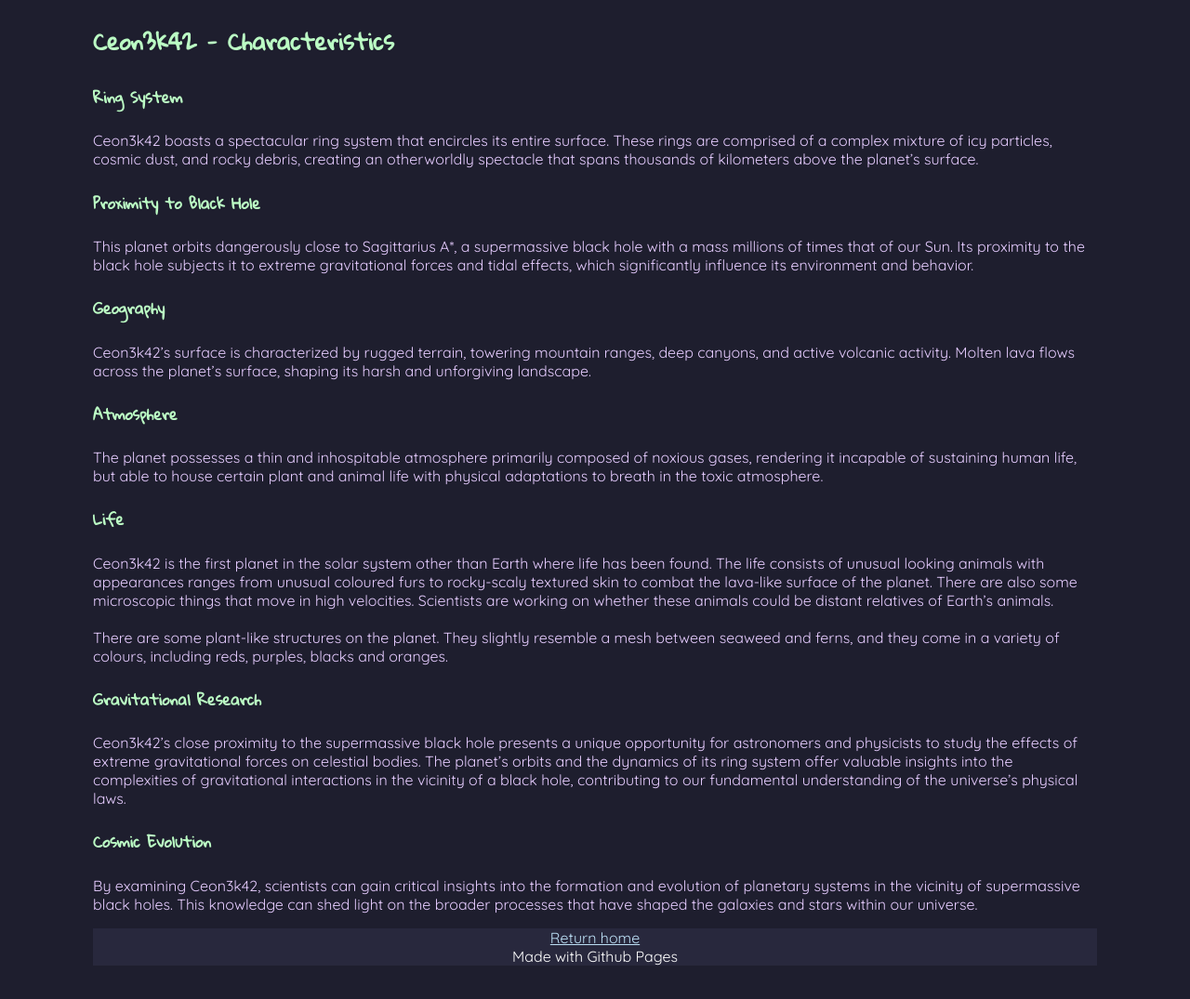
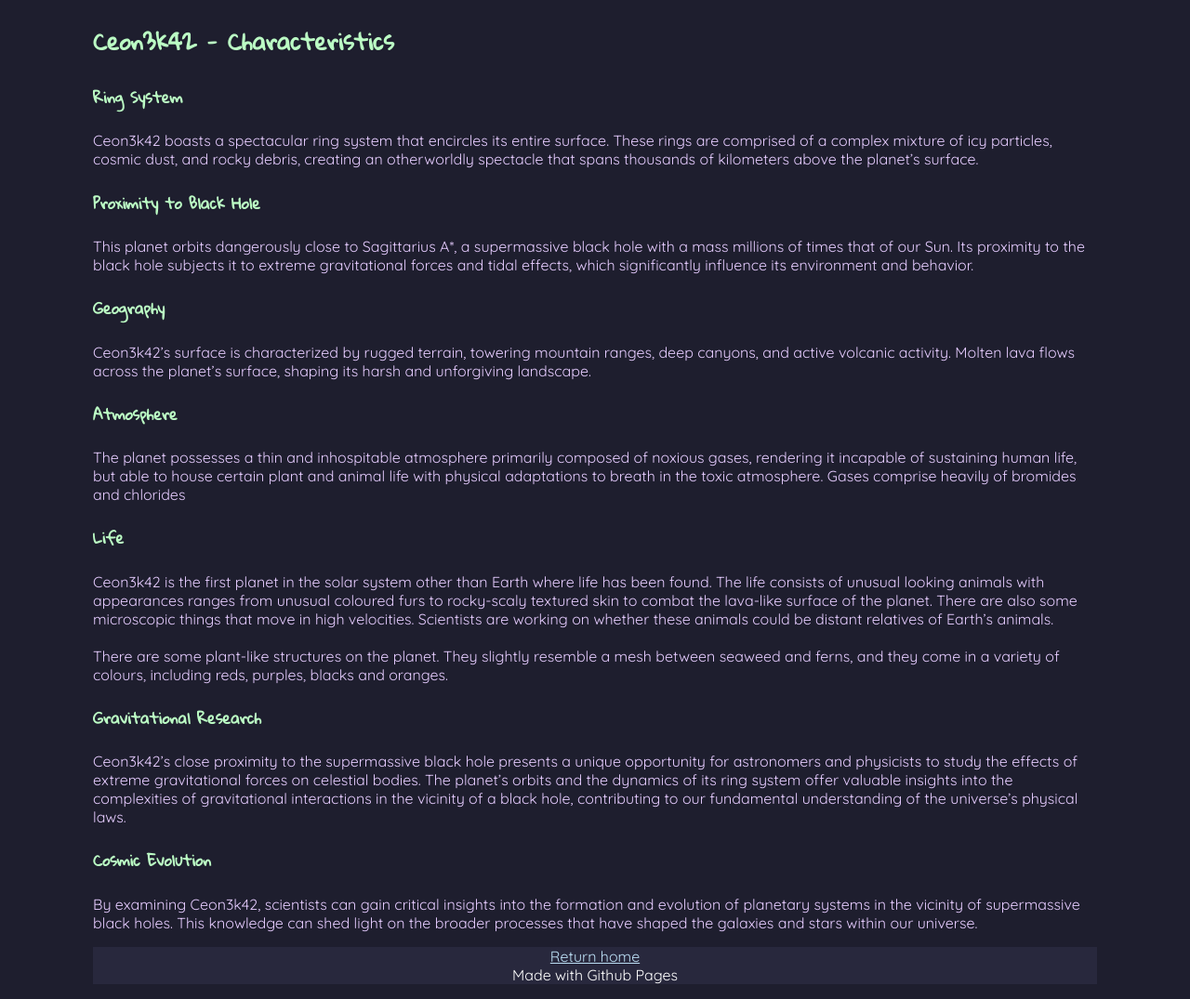
Before and after one commit to Ceon3k42/Ceon3k42.github.io, a Jekyll site: the page built from overview.md, in a window 1280 px wide. Shown: the whole page at 93% size. Built offline with Jekyll 4.4.1, drawn with Linux system fonts in a browser that asks for light colours; our own code applies the rules of GitHub Pages for plain Markdown files.

Commit message:
chem chem chem

```diff
--- a/overview.md
+++ b/overview.md
@@ -13,7 +13,7 @@ This planet orbits dangerously close to Sagittarius A*, a supermassive black hol
 Ceon3k42's surface is characterized by rugged terrain, towering mountain ranges, deep canyons, and active volcanic activity. Molten lava flows across the planet's surface, shaping its harsh and unforgiving landscape.
 
 #### Atmosphere
-The planet possesses a thin and inhospitable atmosphere primarily composed of noxious gases, rendering it incapable of sustaining human life, but able to house certain plant and animal life with physical adaptations to breath in the toxic atmosphere.
+The planet possesses a thin and inhospitable atmosphere primarily composed of noxious gases, rendering it incapable of sustaining human life, but able to house certain plant and animal life with physical adaptations to breath in the toxic atmosphere. Gases comprise heavily of bromides and chlorides
 
 #### Life
 Ceon3k42 is the first planet in the solar system other than Earth where life has been found. The life consists of unusual looking animals with appearances ranges from unusual coloured furs to rocky-scaly textured skin to combat the lava-like surface of the planet. There are also some microscopic things that move in high velocities. Scientists are working on whether these animals could be distant relatives of Earth's animals.<br><br>There are some plant-like structures on the planet. They slightly resemble a mesh between seaweed and ferns, and they come in a variety of colours, including reds, purples, blacks and oranges.
```
